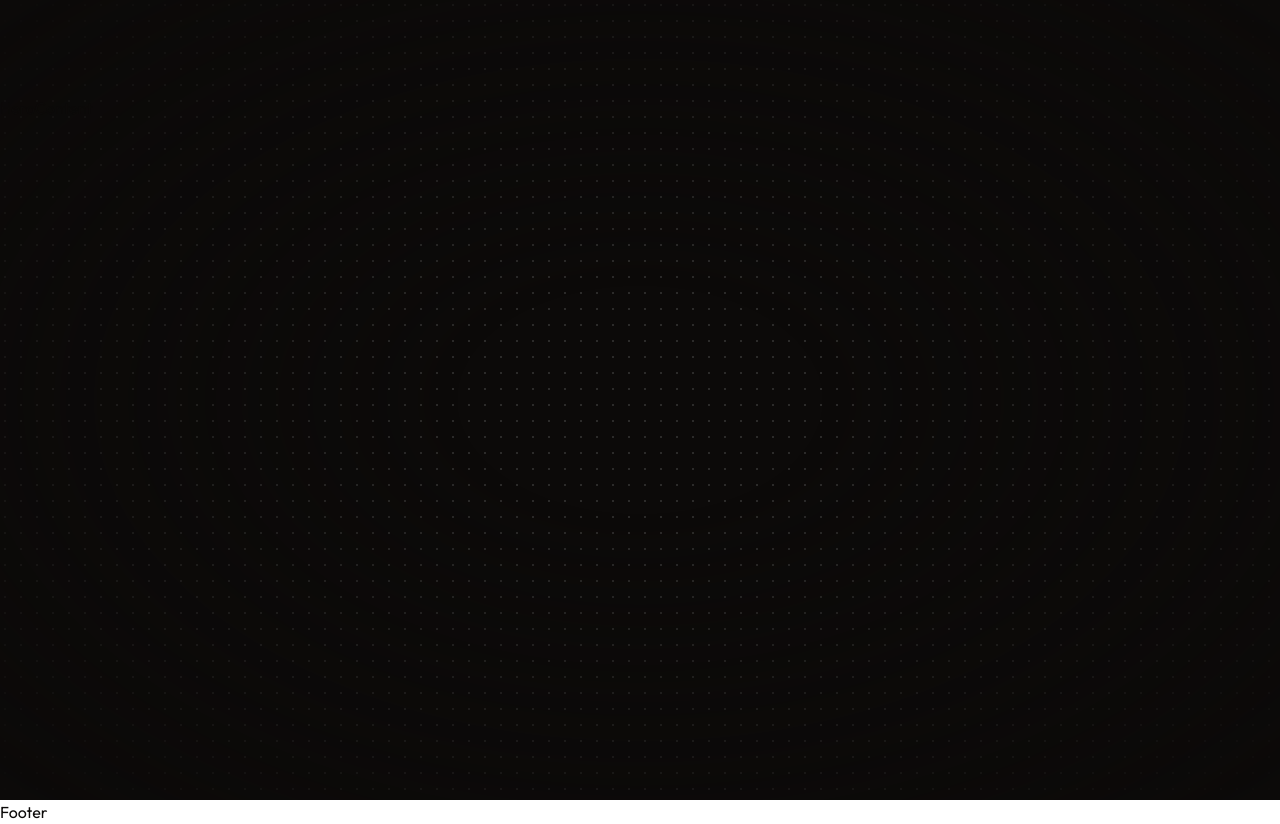
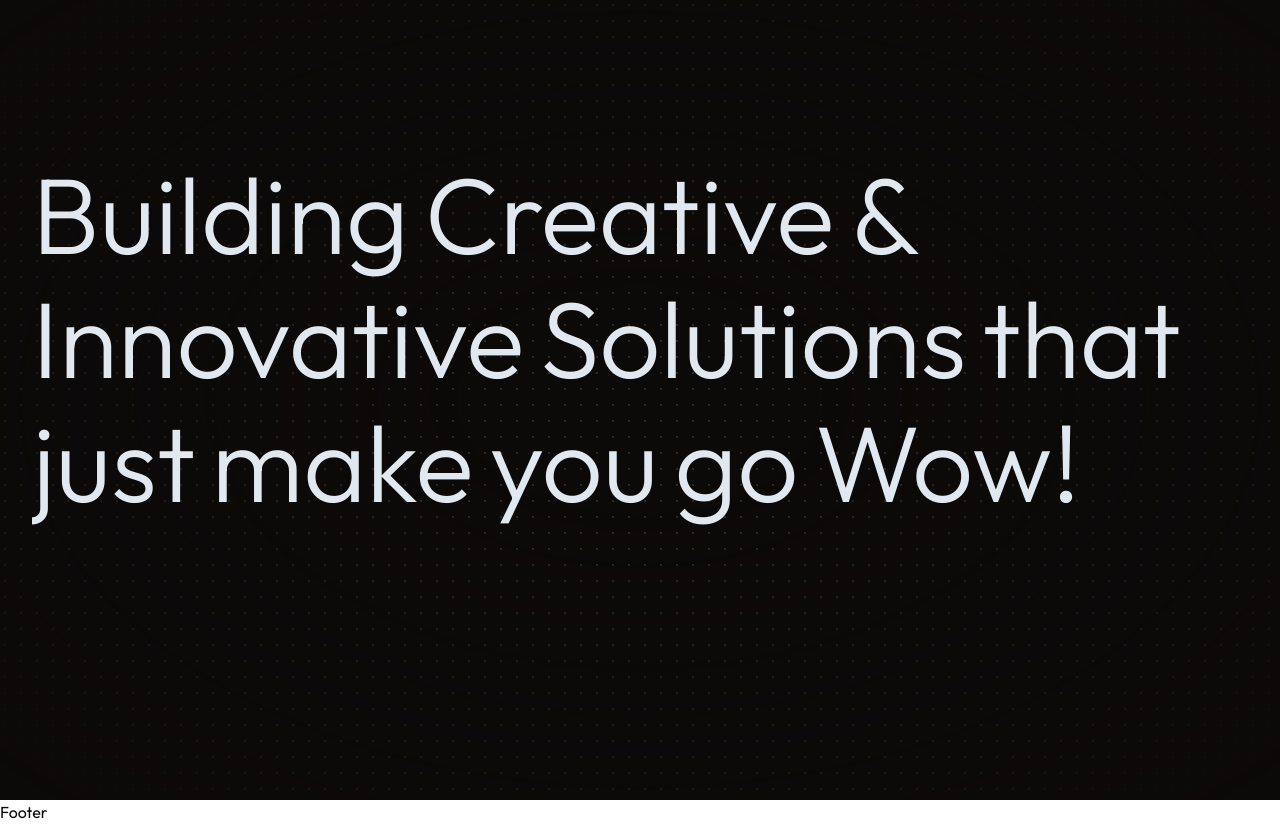
Before and after one commit to Clupai8o0/portfolio, a Next.js app: page / in a window 1280 px wide. Built offline with nearby package versions, Linux system fonts and the light colour scheme.

Commit message:
basic hero text setup

```diff
--- a/app/globals.css
+++ b/app/globals.css
@@ -84,8 +84,11 @@
 .menu-overlay {
   clip-path: polygon(0% 0%, 100% 0%, 100% 0%, 0% 0%);
 }
-.menu-link-item {
-	clip-path: polygon(0 0, 120% 0, 100% 100%, 0% 120%);
+.overflow-wrapper {
+	clip-path: polygon(0 0, 100% 0, 100% 120%, 0% 120%);
+}
+.overflow-wrapper-2 {
+	clip-path: polygon(0 0, 100% 0, 100% 140%, 0% 140%);
 }
 .button {
 	@apply relative py-2 px-8 text-white text-base font-light overflow-hidden bg-transparent rounded-full transition-all duration-300 ease-in-out shadow-md hover:scale-105 hover:text-black hover:shadow-lg active:scale-90 before:absolute before:top-0 before:-left-full before:w-full before:h-full before:bg-gradient-to-r before:from-slate-50 before:to-white before:transition-all before:duration-500 before:ease-in-out before:z-[-1] before:rounded-full hover:before:left-0 border-[1px] border-white;
--- a/app/template.tsx
+++ b/app/template.tsx
@@ -50,7 +50,7 @@ function Template({ children }: Props) {
 					<Logo className="text-black text-4xl md:text-6xl" />
 				</div>
 				<div className="h-full w-full absolute top-0 left-0 flex items-end justify-end p-12 lg:p-24">
-					<div className="overflow-hidden">
+					<div className="overflow-wrapper">
 						<span
 							className="block font-sans text-6xl md:text-9xl font-regular text-black"
 							id="counter"
--- a/components/content/hero-content.tsx
+++ b/components/content/hero-content.tsx
@@ -1,7 +1,31 @@
-import React from "react";
+"use client";
+
+import { generateKey } from "@/lib/utils";
+import { useGSAP } from "@gsap/react";
+import React, { useRef } from "react";
 
 const HeroContent = () => {
-	return <div>HeroContent</div>;
+	const container = useRef(null);
+
+	useGSAP(() => {}, { scope: container });
+
+	return (
+		<div ref={container} className="mt-16">
+			<h1 className="flex flex-wrap justify-start gap-2 lg:gap-4 font-light font-sans text-6xl md:text-7xl lg:text-[108px] p">
+				{"Building Creative & Innovative Solutions that just make you go Wow!"
+					.split(" ")
+					.map((word) => (
+						<div key={generateKey()} className="overflow-wrapper">
+							{(() => {
+								// if (word === "Creative") return <div className="word-top"></div>
+
+								return <div className="word-bottom text-slate-200">{word}</div>;
+							})()}
+						</div>
+					))}
+			</h1>
+		</div>
+	);
 };
 
 export default HeroContent;
--- a/components/navigation/logo.tsx
+++ b/components/navigation/logo.tsx
@@ -7,7 +7,7 @@ interface Props {
 
 const Logo = ({ className }: Props) => {
 	return (
-		<div className="overflow-hidden">
+		<div className="overflow-wrapper">
 			<h1
 				className={clsx(
 					"font-sans font-regular flex items-center",
--- a/components/navigation/menu.tsx
+++ b/components/navigation/menu.tsx
@@ -80,7 +80,7 @@ const Menu = () => {
 					<div className="flex-[4] flex flex-col justify-between pt-32 lg:pt-16">
 						<div>
 							{links.map((link, index) => (
-								<div key={index} className="menu-link-item w-max">
+								<div key={index} className="overflow-wrapper w-max">
 									{/* //! not so sure about this line */}
 									<div
 										className="menu-link-item-holder relative"
```
